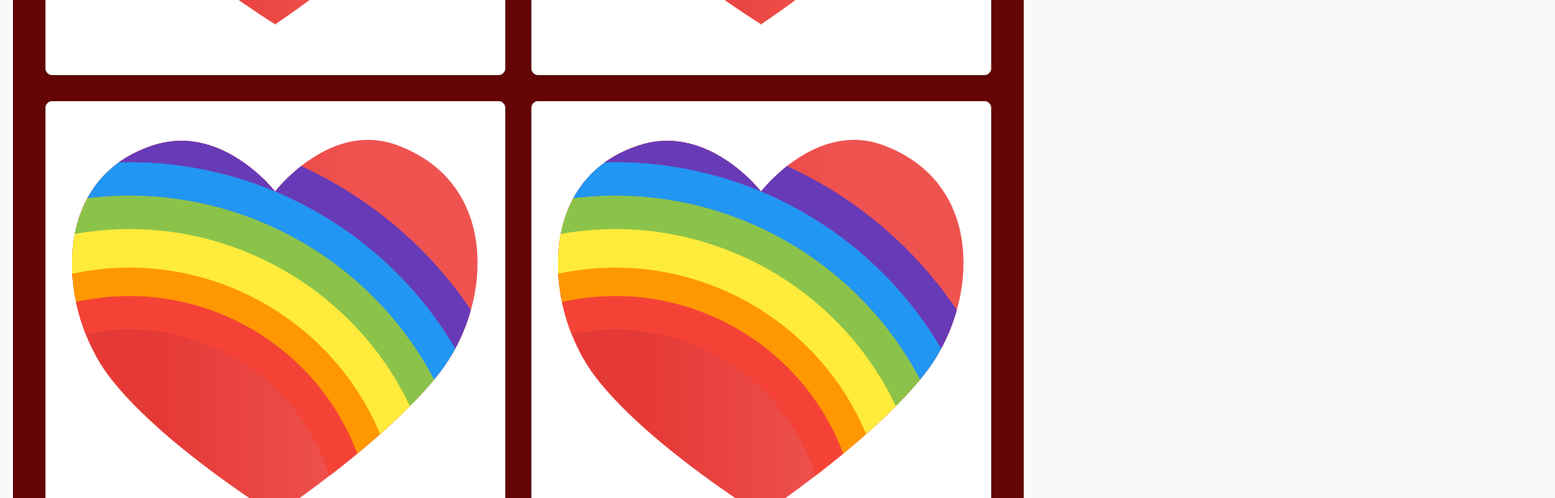
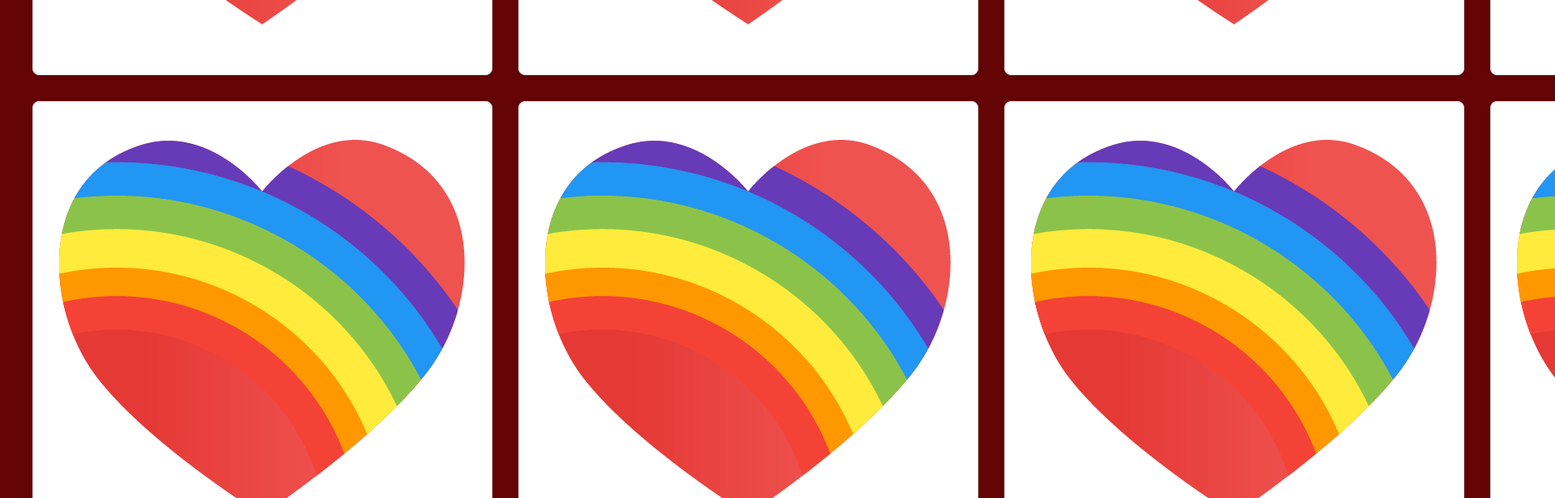
Before and after one commit to Lawlor-C/memory-game, a React (Vite) app: page / in a window 1280 px wide. Shown: the part 1220-1836 px from the top of the page at 81% size, 1920 px wide, since content can reach past the window. Built offline with nearby package versions, Linux system fonts and the light colour scheme.

Commit message:
added a click prevention during the non-match timeout so a new pair can't be attempted. Cleaner UX

```diff
--- a/src/App.css
+++ b/src/App.css
@@ -1,6 +1,6 @@
 /* Root app container */
 #root {
-  max-width: 1280px;
+  max-width: auto;
   margin: 0 auto;
   padding: 2rem;
   text-align: center;
--- a/src/components/Gameboard.jsx
+++ b/src/components/Gameboard.jsx
@@ -32,10 +32,20 @@ export default function Gameboard() {
   const [flippedCards, setFlippedCards] = useState([]);
   const [flipState, setFlipState] = useState(initialFlipState);
 
+  //Adding a state to prevent a card being clicked whilst unmatched choices are flipped back around
+  const [isProcessing, setIsProcessing] = useState(false);
+
+
 
 
   //Interact with cards via click...
   const handleCardClick = (uniqueId) => {
+    //...but not if processing an unmatched attempt
+    if (isProcessing) {
+        console.log("Timeout Active - Please Wait");
+        return;
+    }
+
     //...but not if already matched...
     const clickedMatched = flipState.find(card => card.uniqueId === uniqueId);
     if (clickedMatched.isMatched) {
@@ -72,6 +82,9 @@ export default function Gameboard() {
   //Effect to kick in once the temp array holds two cards, compare content for match
   useEffect(() => {
     if (flippedCards.length === 2) {
+        //Prevent clicks if unmatched pairs still processing
+        setIsProcessing(true);
+
         const [firstCard, secondCard] = flippedCards;
         const firstCardContent = shuffledCards.find(card => card.uniqueId === firstCard).content;
         const secondCardContent = shuffledCards.find(card => card.uniqueId === secondCard).content;
@@ -95,9 +108,13 @@ export default function Gameboard() {
             : card
         )
     );
+    setIsProcessing(false);
             }, 1000);
         }
         setFlippedCards([]);
+        if (firstCardContent === secondCardContent){
+            setIsProcessing(false);
+        }
     }
   }, [flippedCards, shuffledCards]);
 
--- a/src/data/cardData.js
+++ b/src/data/cardData.js
@@ -37,6 +37,26 @@ const cardsArray = {
         content: "greenHeart",
         image: "/assets/gamecards/hearts/htgreen.png",
       },
+      {
+        id: 5,
+        content: "purpleHeart",
+        image: "/assets/gamecards/hearts/htpurple.png",
+      },
+      {
+        id: 6,
+        content: "pinkHeart",
+        image: "/assets/gamecards/hearts/htpink.png",
+      },
+      {
+        id: 7,
+        content: "whiteHeart",
+        image: "/assets/gamecards/hearts/htwhite.png",
+      },
+      {
+        id: 8,
+        content: "orangeHeart",
+        image: "/assets/gamecards/hearts/htorange.png",
+      },
     ],
   },
 };
--- a/src/styles/Gameboard.css
+++ b/src/styles/Gameboard.css
@@ -1,6 +1,6 @@
 .gameboard {
     display: grid;
-    grid-template-columns: repeat(2, 1fr); /* 2 columns for 4 cards */
+    grid-template-columns: repeat(4, 1fr); /* 2 columns for 4 cards */
     gap: 1rem; /* Space between cards */
     justify-content: center;
     margin: 1rem auto;
```
